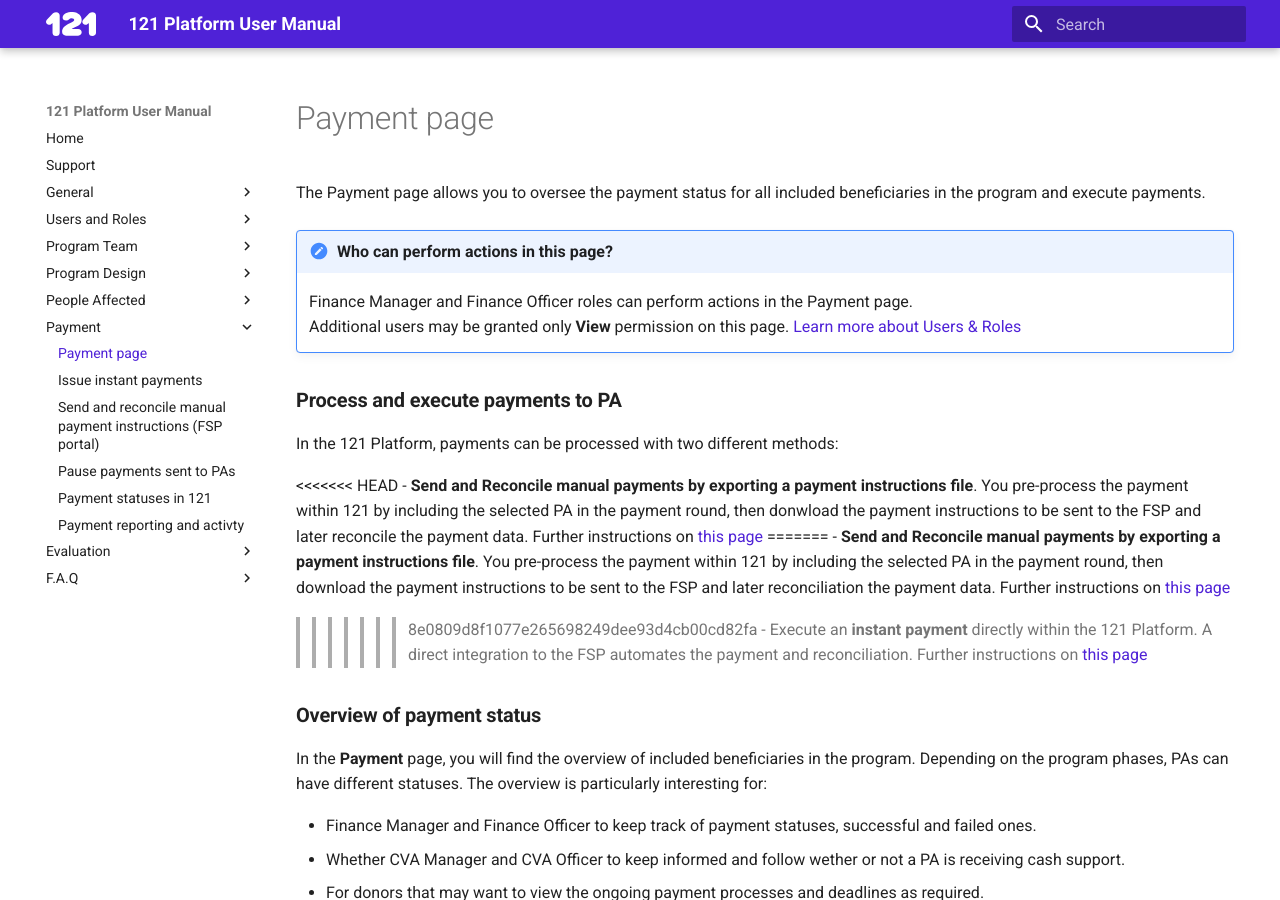
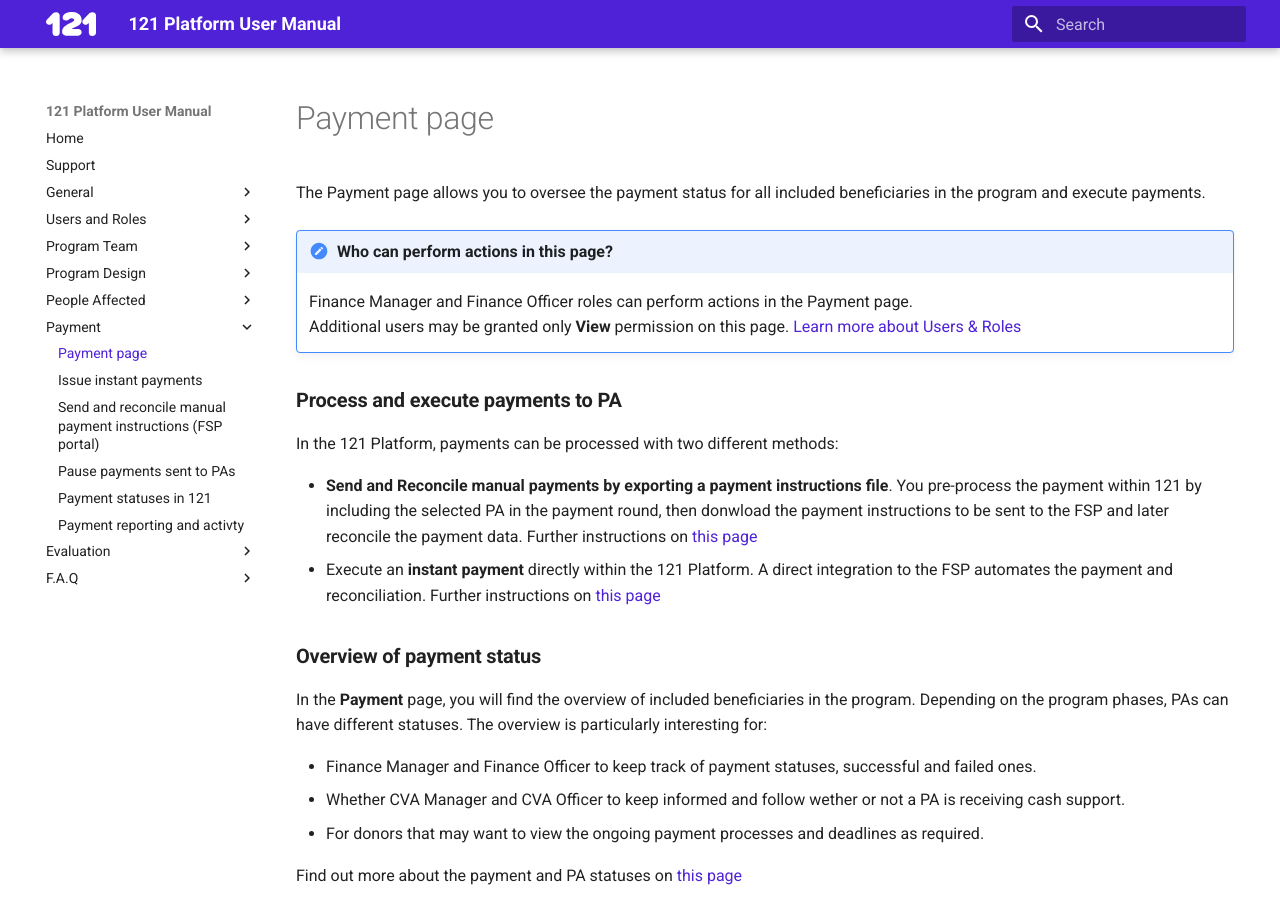
Before and after one commit to rodekruis/data-service-catalogue, an MkDocs documentation site: the page built from docs/payment/payment.md, in a window 1280 px wide and 900 px high. Built offline with MkDocs 1.6.1 and Material for MkDocs 9.7.7, drawn with Linux system fonts in a browser that asks for light colours; plug-ins that fetch from the network failed and are left out.

Commit message:
fix linting

```diff
--- a/docs/payment/payment.md
+++ b/docs/payment/payment.md
@@ -13,11 +13,7 @@
 
 In the 121 Platform, payments can be processed with two different methods:
 
-<<<<<<< HEAD
 - **Send and Reconcile manual payments by exporting a payment instructions file**. You pre-process the payment within 121 by including the selected PA in the payment round, then donwload the payment instructions to be sent to the FSP and later reconcile the payment data. Further instructions on [this page](./issue-payment-fsp-portal.md)
-=======
-- **Send and Reconcile manual payments by exporting a payment instructions file**. You pre-process the payment within 121 by including the selected PA in the payment round, then download the payment instructions to be sent to the FSP and later reconciliation the payment data. Further instructions on [this page](./issue-payment-fsp-portal.md)
->>>>>>> 8e0809d8f1077e265698249dee93d4cb00cd82fa
 - Execute an **instant payment** directly within the 121 Platform. A direct integration to the FSP automates the payment and reconciliation. Further instructions on [this page](./issue-payment-integrated-fsp.md)
 
 
```
